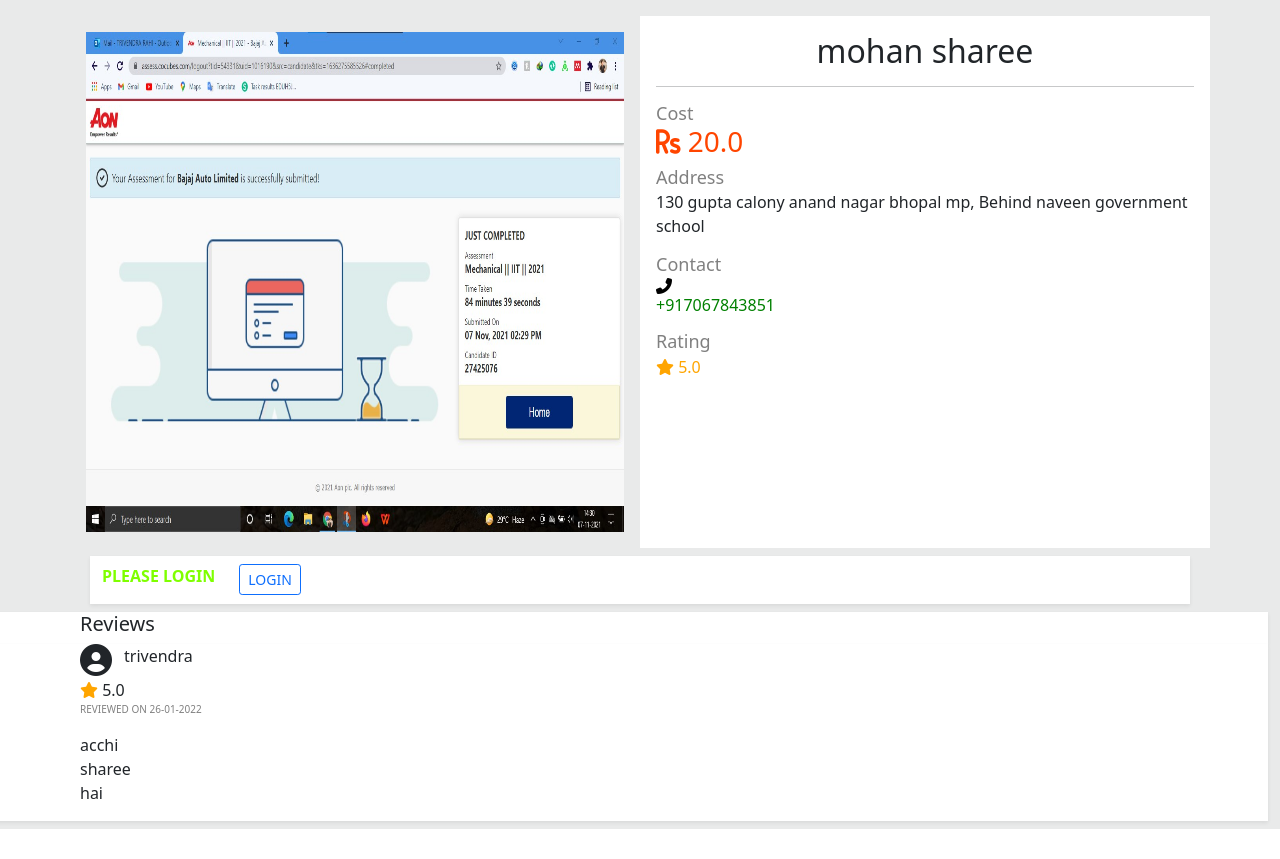
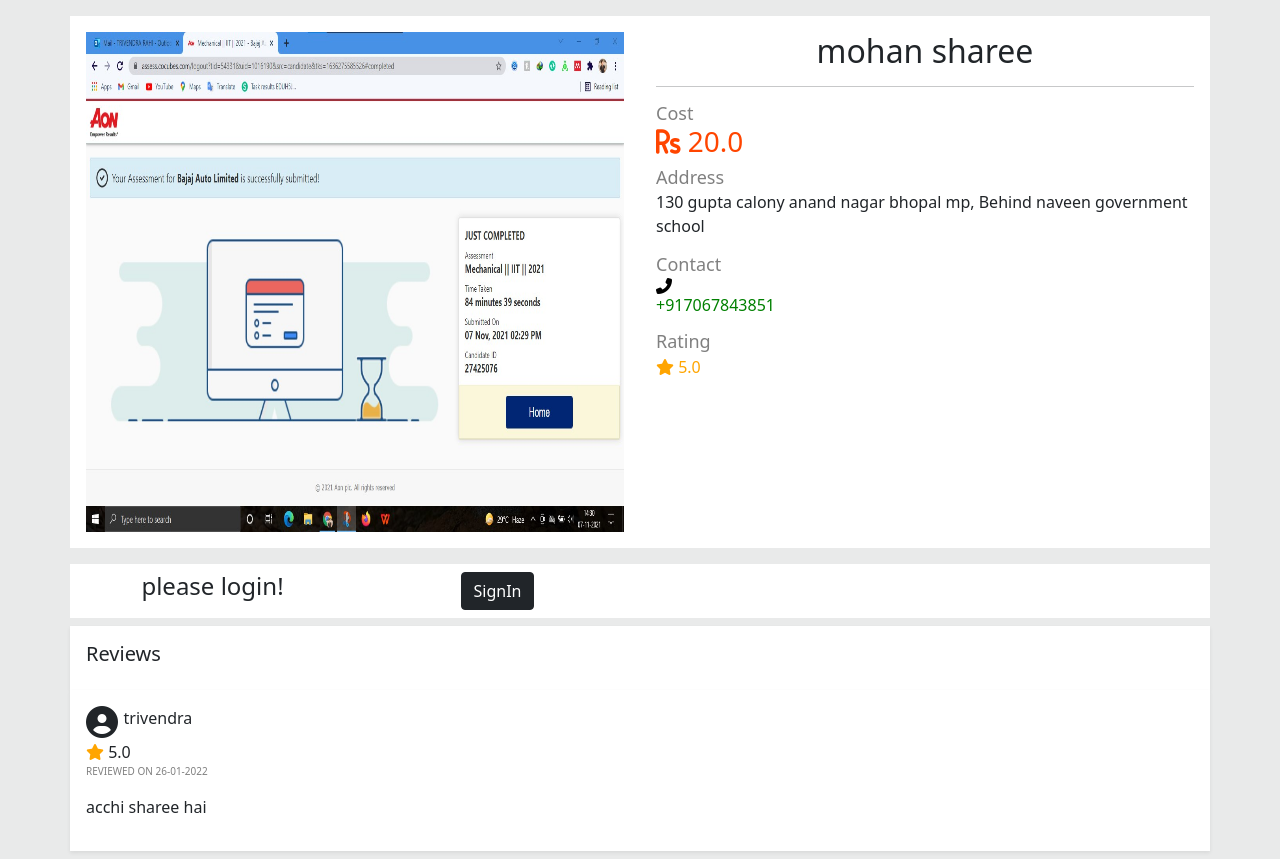
Before and after one commit to trakagreat/kamingo, a Django app: page /service-detail/3 in a window 1280 px wide. Shown: the part 70-929 px from the top of the page. Before the commit the page ends 899 px from the top, so only its background shows below. Run offline with Django 4.2, Linux system fonts and the light colour scheme; data comes from the database, SQL or seed files in the repository; both versions use the stored data as it was after the commit; parts of the project's set-up code (start-up, migrations or seed data) failed here and were passed over; some libraries are stand-ins or nearby versions.

Commit message:
fontpage fixed

```diff
--- a/serviceapp/templates/serviceapp/includes/reviews_ratings.html
+++ b/serviceapp/templates/serviceapp/includes/reviews_ratings.html
@@ -1,51 +1,38 @@
-<div class="row  shadow-sm " style="background-color: white; width: 100%">
-    <div class="col-md-6 " style="margin-left: 5rem;">
+
+<div class="row  shadow-sm mt-2" style="background-color: white;">
+    <div class="col-md-8 p-3" style="">
      <h5> Reviews </h5>
     </div>
 
 </div>
 {% for review in service.reviews.all%}
-<div class="row shadow-sm mb-2" style="background-color: white; width: 100%;" >
-    <div class = "col-md-6 " style="margin-left: 5rem;width: fit-content" >
-
-        <div class="row ">
-                    <div class=" col-md-6 w-auto ">
+<div class="row mb-2 shadow-sm" style="background-color: white">
+    <div class="col-md-8 p-3 " >
+        <div class="row">
+            <div class="col-md-1" style="width: 5%;">
                 <i class='fa fa-user-circle' style="font-size: 2rem;"></i>
             </div>
-                    <div class=" col-md-6 w-auto p-0">
+            <div class="col" style="width: 2%;">
                   {{ review.user.username  }}
             </div>
         </div>
         <div class="row">
-
-
             <p class="mb-0"><i class="fas fa-star" style="color: orange"></i>
                             {{ review.rating | floatformat:1 }}</p>
 
-
         </div>
-        <div class="row ">
-
+        <div class="row">
             <p style="color: gray; font-size: 10px;" >
                 REVIEWED ON {{ review.date_added | date:'d-m-Y' }}
             </p>
 
-
         </div>
         <div class="row">
-            <div class="col-md-6" >
                  <p class="">
                 {{ review.content }}
             </p>
         </div>
-
     </div>
-        </div>
-
-
-      </ul>
-
-
-
+    <div class="col-md-4"></div>
 </div>
 {% endfor %}
--- a/serviceapp/templates/serviceapp/service_detail_page.html
+++ b/serviceapp/templates/serviceapp/service_detail_page.html
@@ -17,7 +17,7 @@
 {% block body %}
     <div class="container mt-3">
         <div class="row">
-            <div class="col-md-6 p-3">
+            <div class="col-md-6 p-3" style="background-color: white">
                 {% if service.image %}
                     <img width="100%" height="500rem" style="" src="{{ service.image.url }}" alt="">
                 {% endif %}
@@ -69,35 +69,25 @@
             {% if user.is_authenticated %}
                 {% if not user_review %}
 
-            <div class="row">
+            <div class="row p-2" style="background-color: white">
                 <div class="col">
+
                     <form method="POST" action="{% url 'service-detail-page' service.pk %}" novalidate>
-
-                    </form>
-                </div>
-                <div class="col"></div>
-            {% endif %}
-            {% endif %}
-            </div>
-            {% if  user.is_authenticated %}
-                {% if not user_review %}
-                    <form method="POST" action="{% url 'service-detail-page' service.pk %}" novalidate>
-                        {% csrf_token %}
-                        <div class="row shadow-sm"
-                             style=" background-color: white; margin-top: 0.5rem;margin-bottom: 0.5rem;">
-                            <div class="col-md-12" style="margin-left: 3rem;margin-top: 1rem; margin-bottom: 1rem;">
-                                <a class="btn btn-primary" data-bs-toggle="collapse" href="#collapseExample"
+                       <div class="row">
+                           <div class="col">
+                                   <a class="btn btn-primary" data-bs-toggle="collapse" href="#collapseExample"
                                    role="button" aria-expanded="false" aria-controls="collapseExample">
                                     Give Review
                                 </a>
-                            </div>
+                           </div>
+                           <div class="col"></div>
 
-                        </div>
+                    </div>
 
-                        <div class="shadow-sm collapse" id="collapseExample" style="background-color: white">
+                        <div id="collapseExample">
 
 
-                            <div class="row" style="margin-left: 3rem; margin-top: 0.5rem">
+                        <div class="row"  style="margin-left: 3rem; margin-top: 0.5rem">
                                 <div class="col-md-12 mt-3 ">
                                     <p class="mb-0">
                                         {{ form.rating.label_tag|title }}
@@ -120,45 +110,41 @@
                                         {{ form.content }}
                                     </p>
                                 </div>
-                            </div>
-                            <div class="row" style="margin-left: 3rem; ">
-                                <div class="col-md-6 mb-2 ">
+                                <div class="col-md-12">
                                     <button class="btn btn-success" type="submit"> submit</button>
-
                                 </div>
-
 
                             </div>
                         </div>
+                    </form>
+                </div>
+                <div class="col"></div>
 
 
-                    </form>
-                    </div>
-                {% else %}
-                    <div class="row shadow-sm m-2 " style="background-color: white ">
-                        <p class="mt-3 ml-3" style=" color: chartreuse; font-weight: bold">
-                            ALREADY REVIEWED!! </p>
-                    </div>
+            </div>
+            {% endif %}
+        {% else %}
+        <div class="col mt-3">
+            <div class="row"style="background-color: white">
+    <div class="col">
+        <div class="row" >
+            <div class="col text-center p-2">
+                <h4>please login!</h4>
+            </div>
+            <div class="col text-center p-2">
+                <button class="btn btn-dark" type="submit"> SignIn </button>
+            </div>
+        </div>
+    </div>
+    <div class="col"></div>
+</div>
 
-                {% endif %}
-            {% else %}
-                <div class="row shadow-sm m-2 " style="background-color: white ">
-                    <div class="col-md-6 w-auto">
-                        <p class="mt-2 ml-3 mr-3 " style=" color: chartreuse; font-weight: bold">
-                            PLEASE LOGIN </p>
-                    </div>
-                    <div class="col-md-6">
+        </div>
+        {% endif %}
 
-                        <button class="btn btn-outline-primary btn-sm mt-2 mb-2  ">LOGIN</button>
-
-                    </div>
-                </div>
-
-            {% endif %}
-    </div>
-    <div class="col">
+         <div class="col">
         {% include 'serviceapp/includes/reviews_ratings.html' %}
-    </div>
+        </div>
     </div>
 
 
@@ -170,4 +156,6 @@
 
 
 
+
+
 {% endblock %}
```
Also changed, not shown: db.sqlite3. Lines whose indentation alone changed are shown as unchanged.
